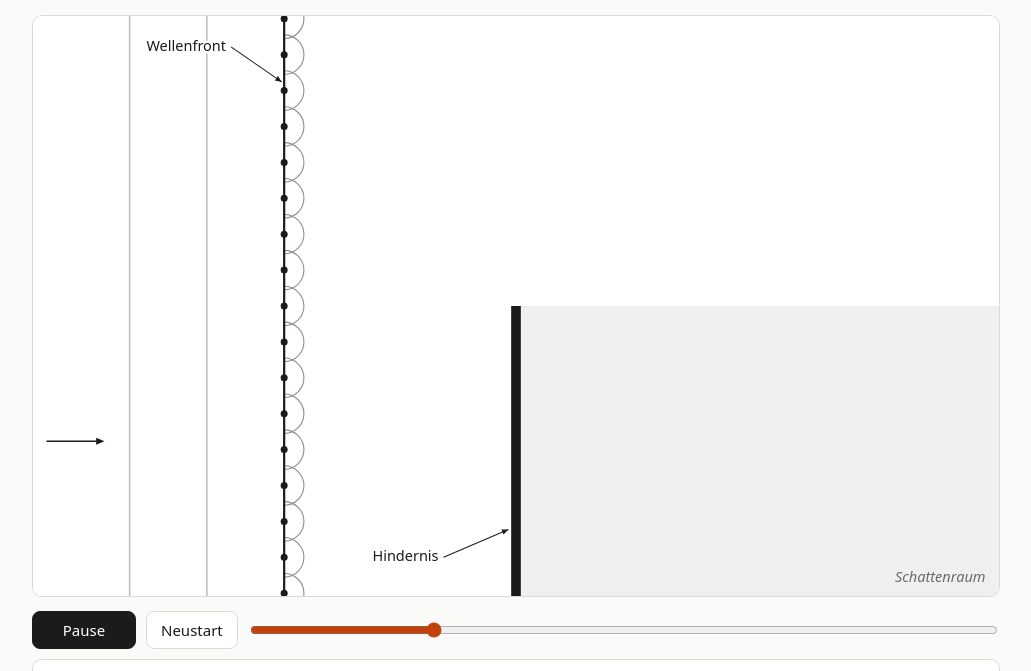
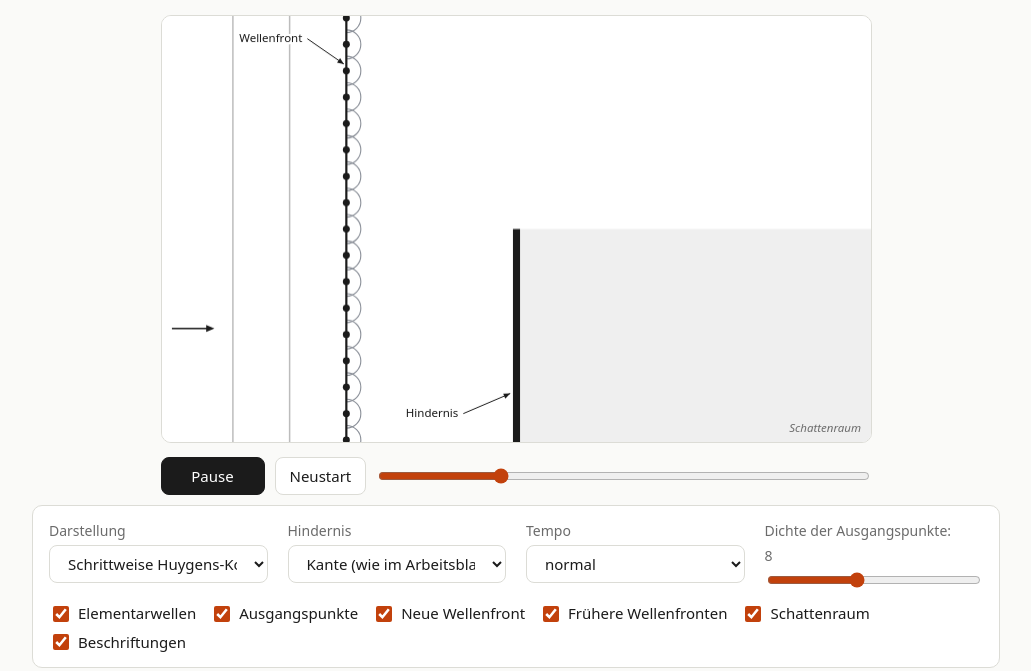
Before and after one commit to d-borowski/Beugung, a plain HTML site: page index.html in a window 1280 px wide. Shown: the part 116-787 px from the top of the page, without its empty margins (124-1155 px from the left). Drawn offline with Linux system fonts and the light colour scheme.

Commit message:
Animation an Fenstergröße anpassen

```diff
--- a/index.html
+++ b/index.html
@@ -46,12 +46,13 @@
     border: 1px solid var(--line);
     border-radius: 10px;
     overflow: hidden;
+    margin: 0 auto;
   }
   canvas { display: block; width: 100%; aspect-ratio: 5 / 3; }
 
   .transport {
     display: flex; align-items: center; gap: 10px;
-    margin: 14px 0 10px;
+    margin: 14px auto 10px;
   }
   button, select {
     font: inherit; font-size: 15px;
@@ -223,7 +224,22 @@
 
   // Zeichenhilfen
   let scale = 1;
+  // Animation so groß wie möglich, aber so, dass Steuerung (und wenn möglich die Einstellungen) im Fenster sichtbar bleiben
+  function fitStage() {
+    const stage = document.querySelector('.stage'), tr = document.querySelector('.transport');
+    const settings = document.querySelector('.settings');
+    const fullW = stage.parentElement.clientWidth;
+    const top = stage.offsetTop;
+    const trH = tr.offsetHeight + 24, setH = settings.offsetHeight + 16;
+    let h = window.innerHeight - top - trH - setH;
+    if (h < 280) h = window.innerHeight - top - trH - 12;   // zu wenig Platz: nur Steuerleiste sichtbar halten
+    h = Math.max(180, h);
+    const w = Math.min(fullW, Math.floor(h * 5 / 3));
+    stage.style.maxWidth = tr.style.maxWidth = w + 'px';
+  }
+
   function resize() {
+    fitStage();
     const dpr = window.devicePixelRatio || 1;
     const w = canvas.clientWidth;
     canvas.width = Math.round(w * dpr);
```
